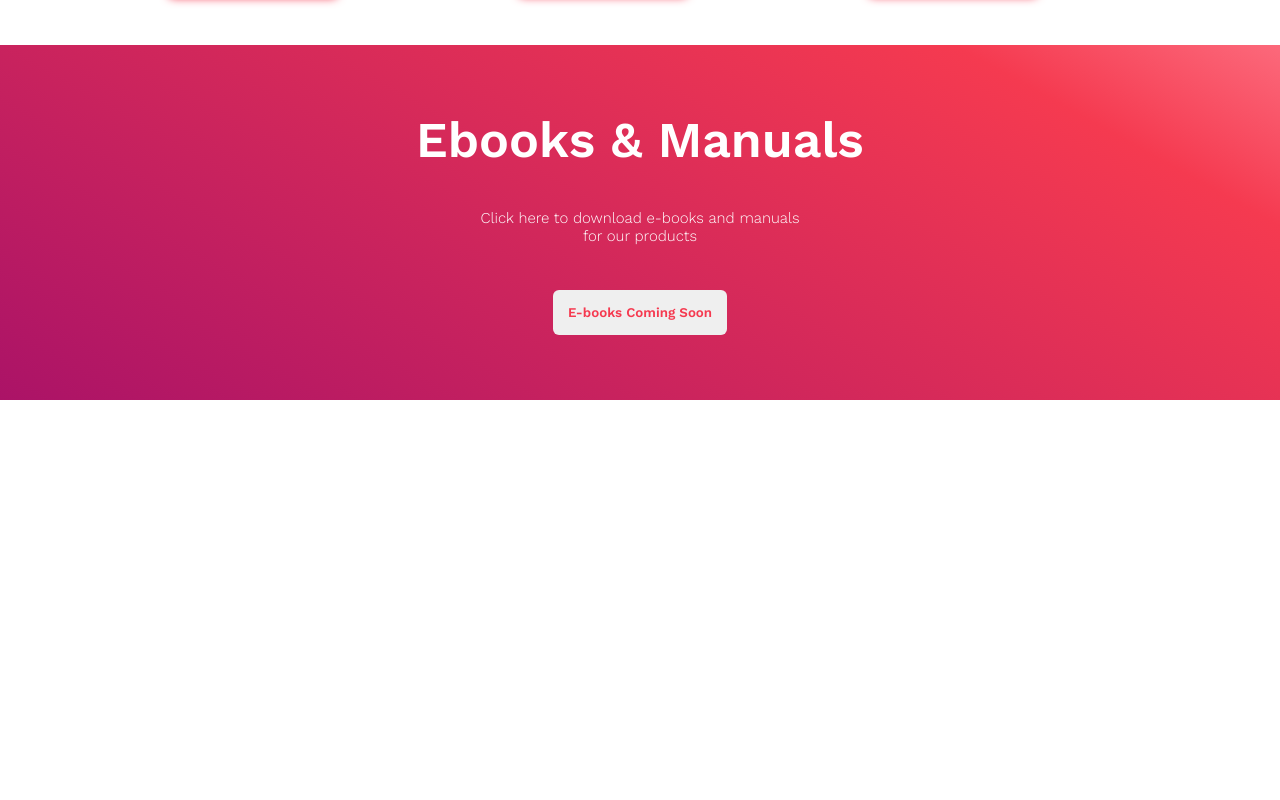
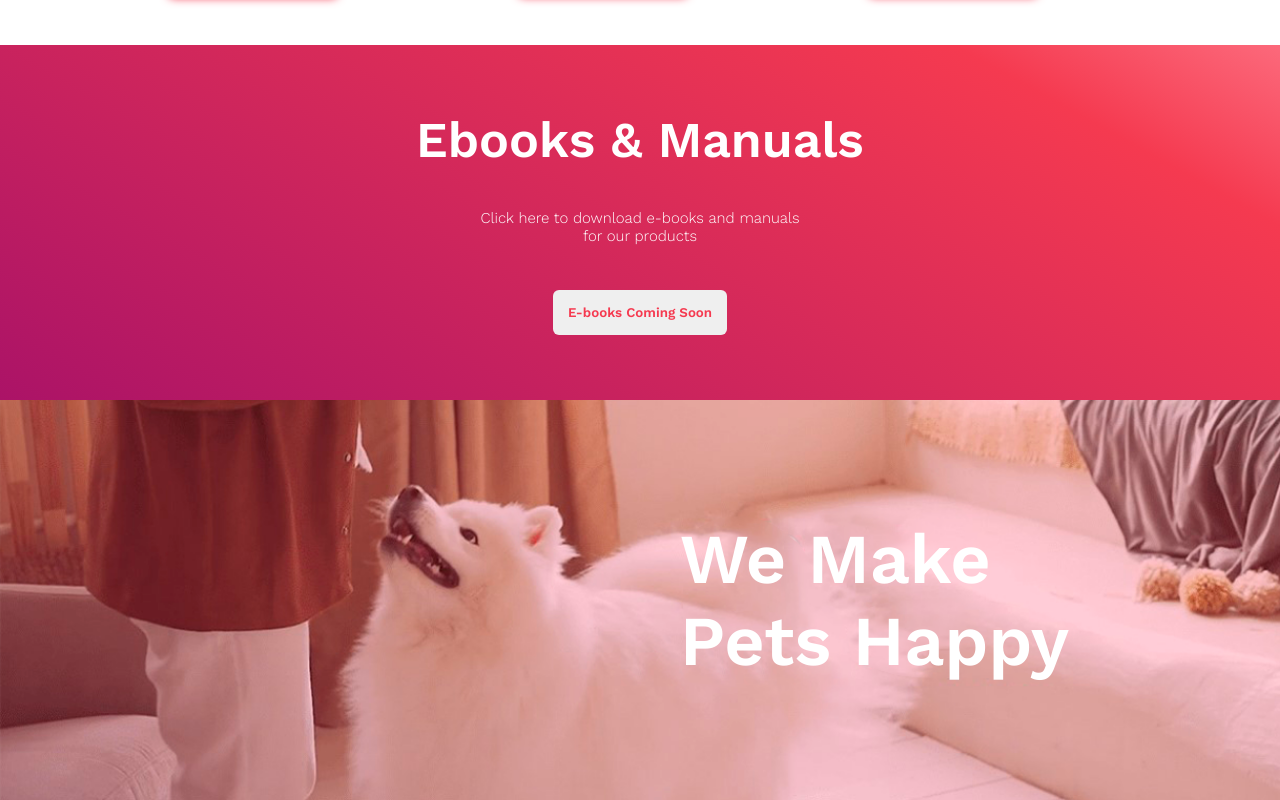
Before and after one commit to SantiNoccetti/Trabajo2, a plain HTML site: page index.html in a window 1280 px wide. Shown: the part 1427-2227 px from the top of the page. Before the commit the page ends 1827 px from the top, so only its background shows below. Drawn offline with nearby package versions, Linux system fonts and the light colour scheme.

Commit message:
Perro blanco terminado

```diff
--- a/estilo.css
+++ b/estilo.css
@@ -204,3 +204,19 @@ main:before{
     cursor: pointer;
     margin-bottom: 65px;
 }
+
+.perroblanco{
+    background-image: url(perroblanco.png);
+    background-position: center;
+    background-repeat: no-repeat;
+    background-size: cover;
+    width: 100%;
+    height: 400px;
+    display: flex;
+    justify-content: end;
+    align-items: center;
+}
+.perroblanco h1{
+    width: 400px;
+    margin-right: 200px;
+}
--- a/index.html
+++ b/index.html
@@ -98,6 +98,12 @@
         </div>
 
     </section>
+
+    <section class="perroblanco">
+
+        <h1>We Make Pets Happy</h1>
+
+    </section>
     <footer>
 
     </footer>
```
Also changed, not shown: perroblanco.png (added).
